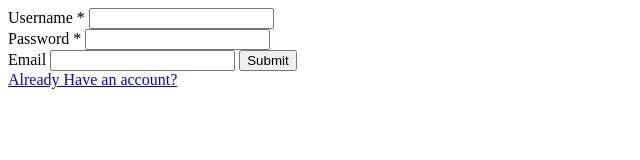
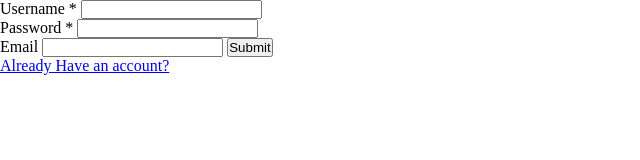
Before and after one commit to Ellozac/piDash, a website: page public/signup.html in a window 1280 px wide. Shown: the whole page, without its empty margins (0-640 px from the left). Drawn offline with Linux system fonts and the light colour scheme; some packages are replaced by stand-ins of ours; a script that the page names is missing.

Commit message:
Update signup.html

```diff
--- a/public/signup.html
+++ b/public/signup.html
@@ -6,6 +6,7 @@
   <meta name="viewport" content="width=device-width, initial-scale=1.0">
   <title>Document</title>
   <script src="../js/signup.js"></script>
+  <link rel="stylesheet" href="./css/signup.css">
 </head>
 
 <body>
```
